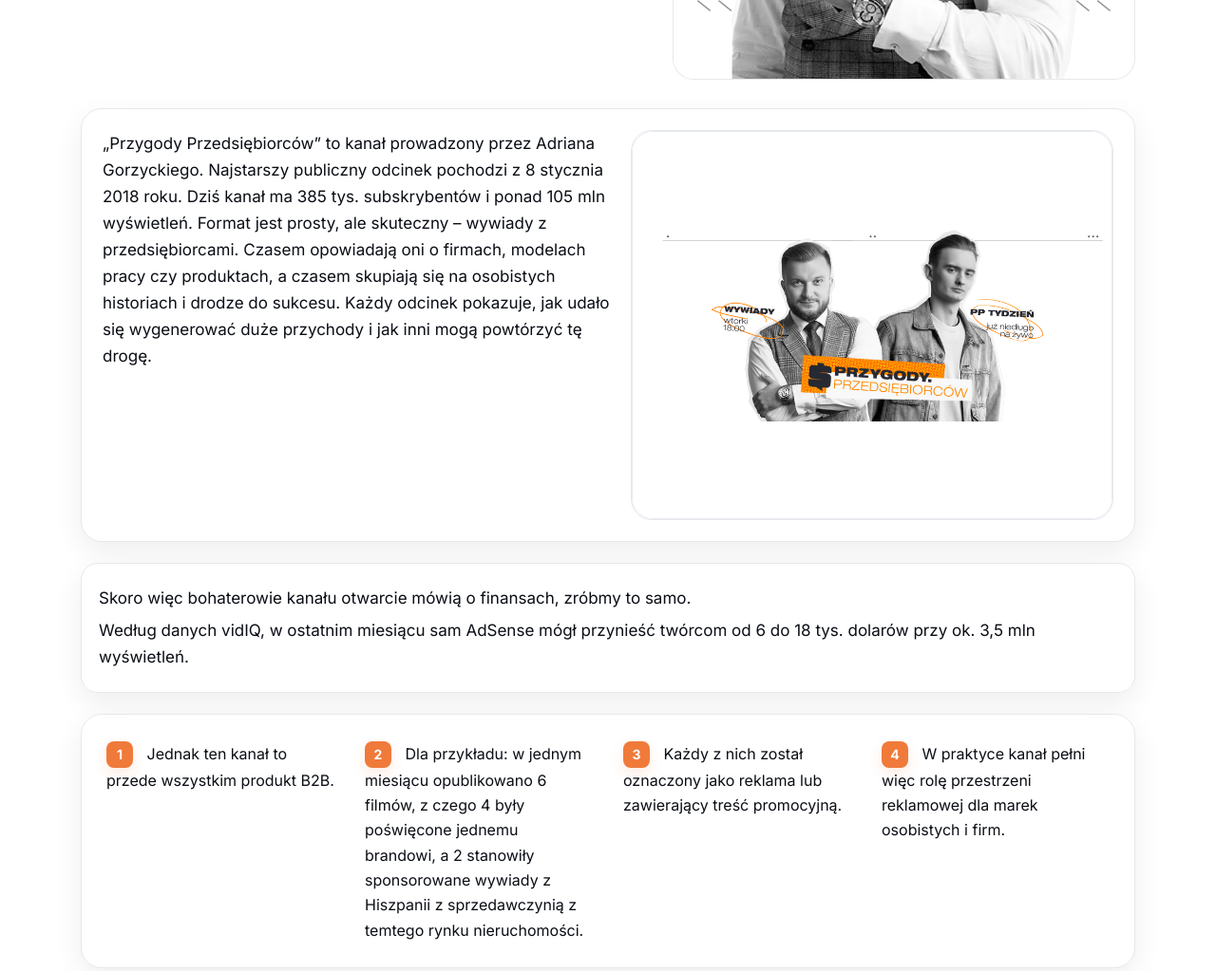
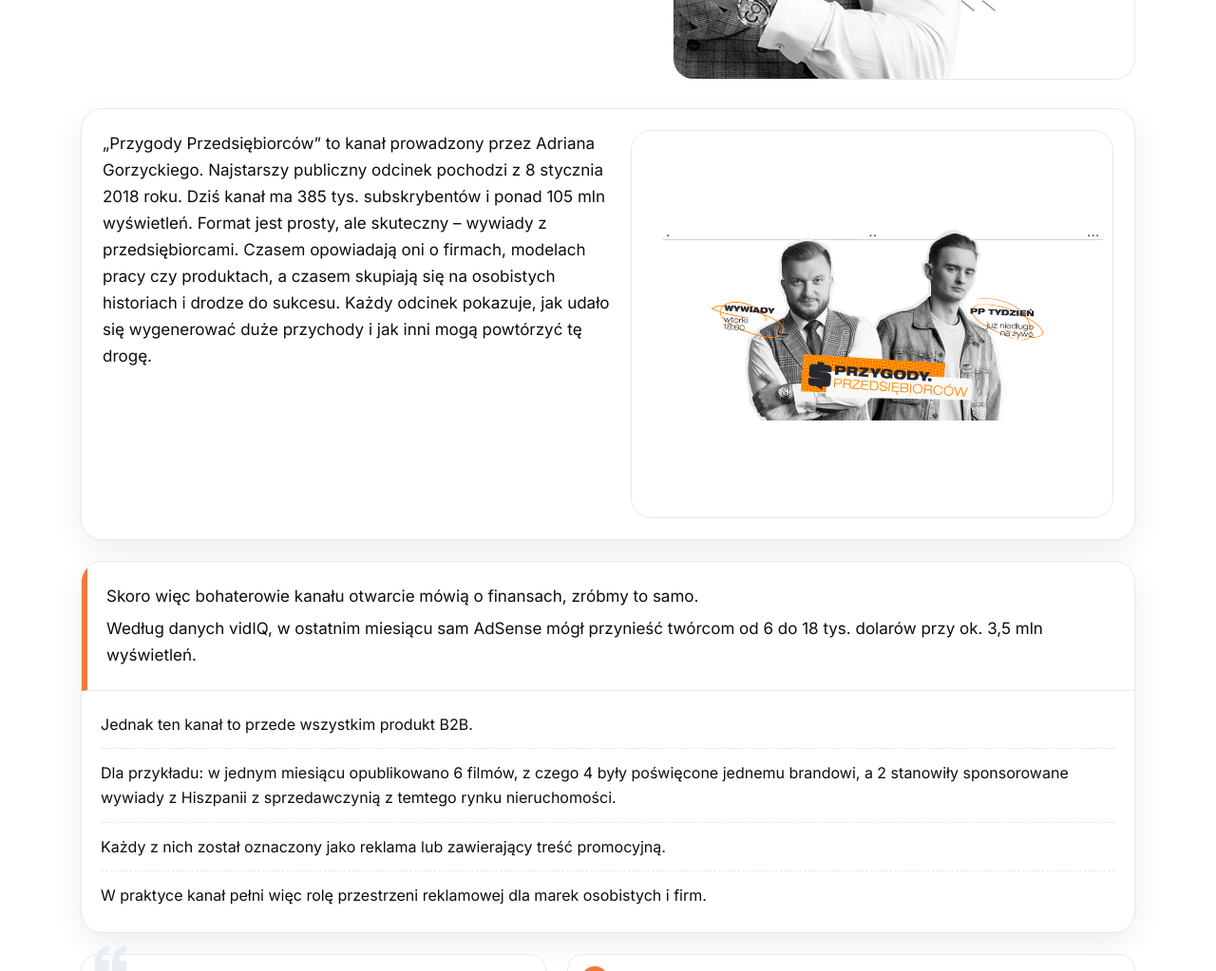
Before and after one commit to tobi070724/besidesfinance_1etap, a plain HTML site: page index.html in a window 1280 px wide. Shown: the part 520-1543 px from the top of the page at 95% size. Drawn offline with Linux system fonts and the light colour scheme.

Commit message:
Update index.html

```diff
--- a/index.html
+++ b/index.html
@@ -1,4 +1,4 @@
-<!DOCTYPE html> <html lang="pl"> <head> <meta charset="utf-8" /> <meta name="viewport" content="width=device-width, initial-scale=1" /> <title>Case study: Przygody Przedsiębiorców — Landing Page</title> <link rel="preconnect" href="https://fonts.gstatic.com" crossorigin> <link href="https://fonts.googleapis.com/css2?family=Inter:wght@300;400;600;700&family=Archivo:wght@700;900&display=swap" rel="stylesheet"> <style> :root{ --bg:#ffffff; --text:#0a0e15; --muted:#5c6673; --line:#E6E9ED; --card:#F8FAFC; --orange:#F07A3A; /* akcent zbliżony do identyfikacji */ --orange-dark:#d96524; --shadow:0 10px 30px rgba(10,14,21,.07); --radius:22px; } *{box-sizing:border-box} html,body{height:100%} body{ margin:0; background:var(--bg); color:var(--text); font-family:Inter,system-ui,-apple-system,Segoe UI,Roboto,Helvetica,Arial,sans-serif; line-height:1.65; -webkit-font-smoothing:antialiased; -moz-osx-font-smoothing:grayscale; } a{color:var(--text)} .container{max-width:1150px;margin:0 auto;padding:0 20px}
+<!DOCTYPE html> <html lang="pl"> <head> <meta charset="utf-8" /> <meta name="viewport" content="width=device-width, initial-scale=1" /> <title>Case study: Przygody Przedsiębiorców — Landing Page</title> <link rel="preconnect" href="https://fonts.gstatic.com" crossorigin> <link href="https://fonts.googleapis.com/css2?family=Inter:wght@300;400;600;700&family=Archivo:wght@700;900&display=swap" rel="stylesheet"> <style> :root{ --bg:#ffffff; --text:#0a0e15; --muted:#5c6673; --line:#E6E9ED; --card:#F8FAFC; --orange:#F07A3A; --orange-dark:#d96524; --shadow:0 10px 30px rgba(10,14,21,.07); --radius:22px; } *{box-sizing:border-box} html,body{height:100%} body{ margin:0; background:var(--bg); color:var(--text); font-family:Inter,system-ui,-apple-system,Segoe UI,Roboto,Helvetica,Arial,sans-serif; line-height:1.65; -webkit-font-smoothing:antialiased; -moz-osx-font-smoothing:grayscale; } a{color:var(--text)} .container{max-width:1150px;margin:0 auto;padding:0 20px}
 /* Top bar */
 header{
   position:sticky;top:0;background:rgba(255,255,255,.9);
@@ -6,232 +6,92 @@ header{
   border-bottom:1px solid var(--line);
   z-index:10;
 }
-.top{
-  display:flex;align-items:center;justify-content:space-between;gap:14px;
-  padding:14px 0;
-}
-.brand{
-  display:flex;align-items:center;gap:10px;
-}
-.brand-mark{
-  width:34px;height:34px;border-radius:10px;background:var(--text);
-  display:grid;place-items:center;color:#fff;font-weight:900;font-size:18px;
-}
+.top{display:flex;align-items:center;justify-content:space-between;gap:14px;padding:14px 0}
+.brand{display:flex;align-items:center;gap:10px}
+.brand-mark{width:34px;height:34px;border-radius:10px;background:var(--text);display:grid;place-items:center;color:#fff;font-weight:900;font-size:18px}
 .brand h1{margin:0;font:900 18px/1 Archivo,Inter,system-ui,sans-serif;letter-spacing:.2px}
 .pill{
   display:inline-block;padding:12px 20px;border-radius:999px;
   background:var(--orange);color:#fff;font-weight:800;text-decoration:none;
-  letter-spacing:.3px;border:1px solid var(--orange-dark);
-  box-shadow:var(--shadow);
+  letter-spacing:.3px;border:1px solid var(--orange-dark);box-shadow:var(--shadow)
 }
 .pill:hover{background:var(--orange-dark)}
 
 /* Hero */
 .hero{padding:36px 0 8px}
-.hero-grid{
-  display:grid;grid-template-columns:1.1fr .9fr;gap:28px;align-items:center;
-}
-.kicker{
-  color:var(--orange);font-weight:800;letter-spacing:.14em;text-transform:uppercase;
-  font-size:12px;margin-bottom:8px;
-}
-.h1{
-  margin:0 0 8px;
-  font:900 46px/1.05 Archivo,Inter,sans-serif;
-  text-transform:uppercase;
-}
-.h2{
-  margin:0;color:var(--muted);font-weight:600;font-size:18px
-}
+.hero-grid{display:grid;grid-template-columns:1.1fr .9fr;gap:28px;align-items:center}
+.kicker{color:var(--orange);font-weight:800;letter-spacing:.14em;text-transform:uppercase;font-size:12px;margin-bottom:8px}
+.h1{margin:0 0 8px;font:900 46px/1.05 Archivo,Inter,sans-serif;text-transform:uppercase}
+.h2{margin:0;color:var(--muted);font-weight:600;font-size:18px}
 .hero-media{
   position:relative;border-radius:var(--radius);overflow:hidden;border:1px solid var(--line);
-  background:
-    repeating-linear-gradient(135deg, #dfe5ec 0 14px, transparent 14px 28px);
-  min-height:320px;
-}
-.placeholder{
-  position:absolute;inset:14px;border-radius:16px;border:2px dashed #cfd6de;
-  background:#fff;display:grid;place-items:center;color:#9aa6b2;text-align:center;padding:16px
+  background:repeating-linear-gradient(135deg,#dfe5ec 0 14px, transparent 14px 28px);
+  min-height:clamp(280px, 38vw, 520px);
 }
 
-/* Block helpers */
+/* Blocks */
 section.block{margin:22px 0}
-.panel{
-  border:1px solid var(--line);border-radius:var(--radius);background:#fff;box-shadow:var(--shadow);
-}
+.panel{border:1px solid var(--line);border-radius:var(--radius);background:#fff;box-shadow:var(--shadow)}
 .panel.pad{padding:22px}
 
 /* About */
-.about{
-  display:grid;grid-template-columns:1fr .95fr;gap:22px;align-items:stretch;
+.about{display:grid;grid-template-columns:1fr .95fr;gap:22px;align-items:stretch}
+.about .text p{margin:0 0 12px;font-size:17px}
+.about .media{position:relative;border-radius:var(--radius);border:1px solid var(--line);background:#fff;overflow:hidden;min-height:clamp(220px, 32vw, 420px)}
+
+/* Images */
+.cover{position:absolute;inset:0;width:100%;height:100%;display:block;object-fit:cover;object-position:center;background:#fff}
+.hero-cover{object-position:right center}
+
+/* Narrative (finanse + B2B razem) */
+.narrative{border:1px solid var(--line);border-radius:22px;background:#fff;box-shadow:var(--shadow);overflow:hidden}
+.narrative .lead{
+  padding:16px 20px;border-bottom:1px solid var(--line);
+  border-left:6px solid var(--orange);
+  background:linear-gradient(0deg,#fff,#fff),
+             radial-gradient(240px 140px at 0% 0%, rgba(240,122,58,.08), transparent 60%);
 }
-.about .text p{margin:0 0 12px;font-size:17px}
-.about .media{border-radius:var(--radius);border:1px solid var(--line);background:#fff;overflow:hidden}
-.media .placeholder{position:relative;inset:auto;min-height:240px}
-
-/* Band (finanse) */
-.band{
-  border-left:6px solid var(--orange);
-  background:linear-gradient(0deg,#fff, #fff), radial-gradient(200px 160px at 0% 0%, rgba(240,122,58,.08), transparent 60%);
-  border:1px solid var(--line);border-radius:18px;padding:16px 18px 16px 18px;box-shadow:var(--shadow);
-}
-.band p{margin:6px 0;font-size:17px}
-
-/* B2B cards */
-.grid-4{display:grid;grid-template-columns:repeat(4,1fr);gap:14px}
-.mini{
-  border:1px solid var(--line);border-radius:16px;background:var(--card);
-  padding:14px 14px;font-size:16px
-}
-.mini .n{
-  display:inline-grid;place-items:center;
-  width:28px;height:28px;border-radius:10px;background:var(--orange);color:#fff;
-  font:800 14px/1 Inter;margin-right:10px
-}
+.narrative .lead p{margin:6px 0;font-size:17px}
+.narrative .body{padding:10px 20px 14px}
+.narrative .body p{margin:0;padding:12px 0;font-size:16px;line-height:1.65}
+.narrative .body p + p{border-top:1px dashed #E6E9ED}
 
 /* Insight + checklist */
 .duo{display:grid;grid-template-columns:.9fr 1.1fr;gap:22px}
-.pull{
-  border:1px solid var(--line);border-radius:18px;background:#fff;padding:18px;font-size:18px;position:relative
-}
-.pull:before{
-  content:"“";position:absolute;top:-20px;left:10px;font:900 80px/1 Archivo;color:#E9EEF3
-}
+.pull{border:1px solid var(--line);border-radius:18px;background:#fff;padding:18px;font-size:18px;position:relative}
+.pull:before{content:"“";position:absolute;top:-20px;left:10px;font:900 80px/1 Archivo;color:#E9EEF3}
 .features{display:grid;gap:12px}
-.feat{
-  display:flex;gap:12px;align-items:flex-start;
-  border:1px solid var(--line);border-radius:16px;background:#fff;padding:12px 14px
-}
-.feat .icon{
-  width:28px;height:28px;border-radius:999px;background:var(--orange);display:grid;place-items:center;flex:0 0 28px
-}
+.feat{display:flex;gap:12px;align-items:flex-start;border:1px solid var(--line);border-radius:16px;background:#fff;padding:12px 14px}
+.feat .icon{width:28px;height:28px;border-radius:999px;background:var(--orange);display:grid;place-items:center;flex:0 0 28px}
 .feat .icon svg{width:16px;height:16px;color:#fff}
 .chip-wrap{display:grid;grid-template-columns:1fr 1fr;gap:12px;margin-top:12px}
-.chip{
-  border:1px dashed #cfd6de;border-radius:14px;background:#fff;padding:12px 14px;font-size:15px
-}
+.chip{border:1px dashed #cfd6de;border-radius:14px;background:#fff;padding:12px 14px;font-size:15px}
 
 /* Sources + CTA */
 .sources{margin:20px 0 40px}
-.sources h4{
-  margin:0 0 8px;font:800 12px/1 Inter;color:#7a8593;letter-spacing:.18em;text-transform:uppercase
-}
+.sources h4{margin:0 0 8px;font:800 12px/1 Inter;color:#7a8593;letter-spacing:.18em;text-transform:uppercase}
 .sources ul{margin:0;padding-left:18px}
 .sources li{margin:6px 0}
-
 .cta{text-align:center;margin:26px 0 40px}
 .cta .card{display:inline-block;border:1px solid var(--line);border-radius:999px;padding:10px 12px 10px 16px;background:#fff}
 .cta .card .txt{font-weight:700;margin-right:8px}
 .cta .pill{padding:12px 18px}
+footer{padding:24px 0 40px;color:#8b95a3;font-size:13px;text-align:center;border-top:1px solid var(--line)}
 
-footer{padding:24px 0 40px;color:#8b95a3;font-size:13px;text-align:center;border-top:1px solid var(--line)}
-.hero-media{
-position: relative;
-border-radius: 22px;
-overflow: hidden;
-border:1px solid #E6E9ED;
-min-height: clamp(280px, 38vw, 520px);
-background: repeating-linear-gradient(135deg,#dfe5ec 0 14px, transparent 14px 28px);
-}
-.about .media{
-position: relative;
-border-radius: 22px;
-overflow:hidden;           / ważne, żeby nic nie wystawało /
-border:1px solid #E6E9ED;
-min-height: clamp(220px, 32vw, 420px);
-background:#fff;
-}
-.cover{
-position:absolute;         / wypełnia kontener /
-inset:0;
-width:100%;
-height:100%;
-display:block;
-object-fit:cover;          / zero pustych pól /
-object-position:right center; / możesz zmienić np. na center center */
-background:#fff;
-}
-  .flow{
-border:1px solid var(--line);
-border-radius:22px;
-background:#fff;
-box-shadow:var(--shadow);
-padding:16px 10px 8px;
-}
-.flow-inner{
-display:grid;
-grid-template-columns:repeat(4,1fr);
-gap:0;
-position:relative;
-}
-/ linia łącząca kroki (horyzontalna) /
-.flow-inner:after{
-content:"";
-position:absolute;
-top:26px;
-left:56px;              / odstęp od pierwszego badge /
-right:56px;             / odstęp od ostatniego badge */
-height:2px;
-background:#E6E9ED;
-}
-.flow-item{
-position:relative;
-padding:12px 16px 18px 16px;
-}
-.flow-item .badge{
-display:inline-grid;
-place-items:center;
-width:28px;height:28px;
-border-radius:8px;
-background:var(--orange);
-color:#fff;
-font-weight:800;font-size:14px;
-margin-right:10px;
-box-shadow:0 6px 14px rgba(240,122,58,.15);
-}
-.flow-item .txt{
-font-size:16px; line-height:1.55;
-}
-
-/* RWD: w pionie jedna kolumna + pionowa linia łącząca */
-@media (max-width: 980px){
-.flow-inner{grid-template-columns:1fr}
-.flow-inner:after{
-top:18px; bottom:18px; left:28px; right:auto;
-width:2px; height:auto;
-}
-.flow-item{padding-left:56px}
-.flow-item .badge{position:absolute; left:16px; top:10px; margin-right:0}
-}
 /* RWD */
 @media (max-width: 1024px){
   .hero-grid{grid-template-columns:1fr;gap:16px}
   .about{grid-template-columns:1fr;gap:16px}
-  .grid-4{grid-template-columns:1fr 1fr}
   .duo{grid-template-columns:1fr}
   .chip-wrap{grid-template-columns:1fr}
   .h1{font-size:40px}
 }
 @media (max-width: 560px){
-  .grid-4{grid-template-columns:1fr}
   .h1{font-size:34px}
+  .narrative .lead{padding:14px 16px}
+  .narrative .body{padding:8px 16px 12px}
 }
-</style> </head> <body> <header> <div class="container top"> <div class="brand"> <div class="brand-mark" aria-hidden="true">P</div> <h1>Case study B2B — prezentacja</h1> </div> <a href="#" class="pill" aria-label="Przejdź do II etapu">PRZEJDŹ DO II ETAPU</a> </div> </header> <main class="container">
-<!-- HERO -->
-<section class="hero">
-  <div class="hero-grid">
-    <div>
-      <div class="kicker">Case study</div>
-      <h2 class="h1">Jak sprzedawać cudzą historię sukcesu i zbudować na tym fortunę?</h2>
-      <p class="h2">Case study: „Przygody Przedsiębiorców”</p>
-    </div>
-
-    <!-- Miejsce na zdjęcie 1 -->
-    <div class="hero-media"> <img src="1zdjecie.png" alt="Zdjęcie ilustrujące case study" class="cover" loading="lazy"> </div>
-    </div>
-  </div>
-</section>
-
+</style> </head> <body> <header> <div class="container top"> <div class="brand"> <div class="brand-mark" aria-hidden="true">P</div> <h1>Case study B2B — prezentacja</h1> </div> <a href="#" class="pill" aria-label="Przejdź do II etapu">PRZEJDŹ DO II ETAPU</a> </div> </header> <main class="container"> <!-- HERO --> <section class="hero"> <div class="hero-grid"> <div> <div class="kicker">Case study</div> <h2 class="h1">Jak sprzedawać cudzą historię sukcesu i zbudować na tym fortunę?</h2> <p class="h2">Case study: „Przygody Przedsiębiorców”</p> </div> <div class="hero-media"> <img src="1zdjecie.png" alt="Zdjęcie ilustrujące case study" class="cover hero-cover" loading="lazy"> </div> </div> </section>
 <!-- O KANALE -->
 <section class="block panel pad">
   <div class="about">
@@ -239,35 +99,26 @@ width:2px; height:auto;
       <p>„Przygody Przedsiębiorców” to kanał prowadzony przez Adriana Gorzyckiego. Najstarszy publiczny odcinek pochodzi z 8 stycznia 2018 roku. Dziś kanał ma 385 tys. subskrybentów i ponad 105 mln wyświetleń. Format jest prosty, ale skuteczny – wywiady z przedsiębiorcami. Czasem opowiadają oni o firmach, modelach pracy czy produktach, a czasem skupiają się na osobistych historiach i drodze do sukcesu. Każdy odcinek pokazuje, jak udało się wygenerować duże przychody i jak inni mogą powtórzyć tę drogę.</p>
     </div>
     <div class="media">
-      <!-- Miejsce na zdjęcie 2 -->
-      <div class="media"> <img src="2zdjecie.png" alt="ilsutracja miniaturki" class="cover" loading="lazy"> </div>
+      <img src="2zdjecie.png" alt="Ilustracja miniaturki/metryk kanału" class="cover" loading="lazy">
     </div>
   </div>
 </section>
 
-<!-- FINANSE -->
+<!-- JEDNA SEKCJA: Finanse + spójny opis B2B -->
 <section class="block">
-  <div class="band">
-    <p>Skoro więc bohaterowie kanału otwarcie mówią o finansach, zróbmy to samo.</p>
-    <p>Według danych vidIQ, w ostatnim miesiącu sam AdSense mógł przynieść twórcom od 6 do 18 tys. dolarów przy ok. 3,5 mln wyświetleń.</p>
-  </div>
+  <article class="narrative">
+    <div class="lead">
+      <p>Skoro więc bohaterowie kanału otwarcie mówią o finansach, zróbmy to samo.</p>
+      <p>Według danych vidIQ, w ostatnim miesiącu sam AdSense mógł przynieść twórcom od 6 do 18 tys. dolarów przy ok. 3,5 mln wyświetleń.</p>
+    </div>
+    <div class="body">
+      <p>Jednak ten kanał to przede wszystkim produkt B2B.</p>
+      <p>Dla przykładu: w jednym miesiącu opublikowano 6 filmów, z czego 4 były poświęcone jednemu brandowi, a 2 stanowiły sponsorowane wywiady z Hiszpanii z sprzedawczynią z temtego rynku nieruchomości.</p>
+      <p>Każdy z nich został oznaczony jako reklama lub zawierający treść promocyjną.</p>
+      <p>W praktyce kanał pełni więc rolę przestrzeni reklamowej dla marek osobistych i firm.</p>
+    </div>
+  </article>
 </section>
-
-<!-- B2B JAKO PRODUKT -->
-<section class="block">
-  <div class="flow">
-    <div class="flow-inner">
-      <div class="flow-item">
-        <span class="badge">1</span>
-        <span class="txt">Jednak ten kanał to przede wszystkim produkt B2B.</span>
-      </div>
-      <div class="flow-item">
-        <span class="badge">2</span>
-        <span class="txt">Dla przykładu: w jednym miesiącu opublikowano 6 filmów, z czego 4 były poświęcone jednemu brandowi, a 2 stanowiły sponsorowane wywiady z Hiszpanii z sprzedawczynią z temtego rynku nieruchomości.</span>
-      </div> <div class="flow-item">
-        <span class="badge">3</span>
-        <span class="txt">Każdy z nich został oznaczony jako reklama lub zawierający treść promocyjną.</span>
-      </div> <div class="flow-item"> <span class="badge">4</span> <span class="txt">W praktyce kanał pełni więc rolę przestrzeni reklamowej dla marek osobistych i firm.</span> </div> </div> </div> </section>
 
 <!-- INSIGHT + WYLISTOWANE WNIOSKI -->
 <section class="block">
@@ -275,7 +126,6 @@ width:2px; height:auto;
     <div class="pull">
       Paradoksalnie, nie same wywiady uczą najwięcej, ale droga tego kanału – to właśnie ona odsłania mechanizmy skutecznego marketingu w social mediach.
     </div>
-
     <div class="features">
       <div class="feat">
         <div class="icon" aria-hidden="true">
@@ -295,7 +145,6 @@ width:2px; height:auto;
         </div>
         <div>• Najlepsza reklama to ta, którą odbiorca chce obejrzeć. „Przygody Przedsiębiorców” są tego idealnym przykładem – format sam w sobie jest interesujący, a więc sprzedażowy.</div>
       </div>
-
       <div class="chip-wrap">
         <div class="chip">Podobne strategie stosują Niebezpiecznik, Ahrefs czy SellWise.</div>
         <div class="chip">Taką samą zasadę wdrożyłem przy Alterity.pl, co sprawiło, że kanał stał się głównym źródłem leadów.</div>
@@ -304,7 +153,7 @@ width:2px; height:auto;
   </div>
 </section>
 
-<!-- ŹRÓDŁA -->
+<!-- Źródła -->
 <section class="sources">
   <h4>Źródła</h4>
   <ul>
```
